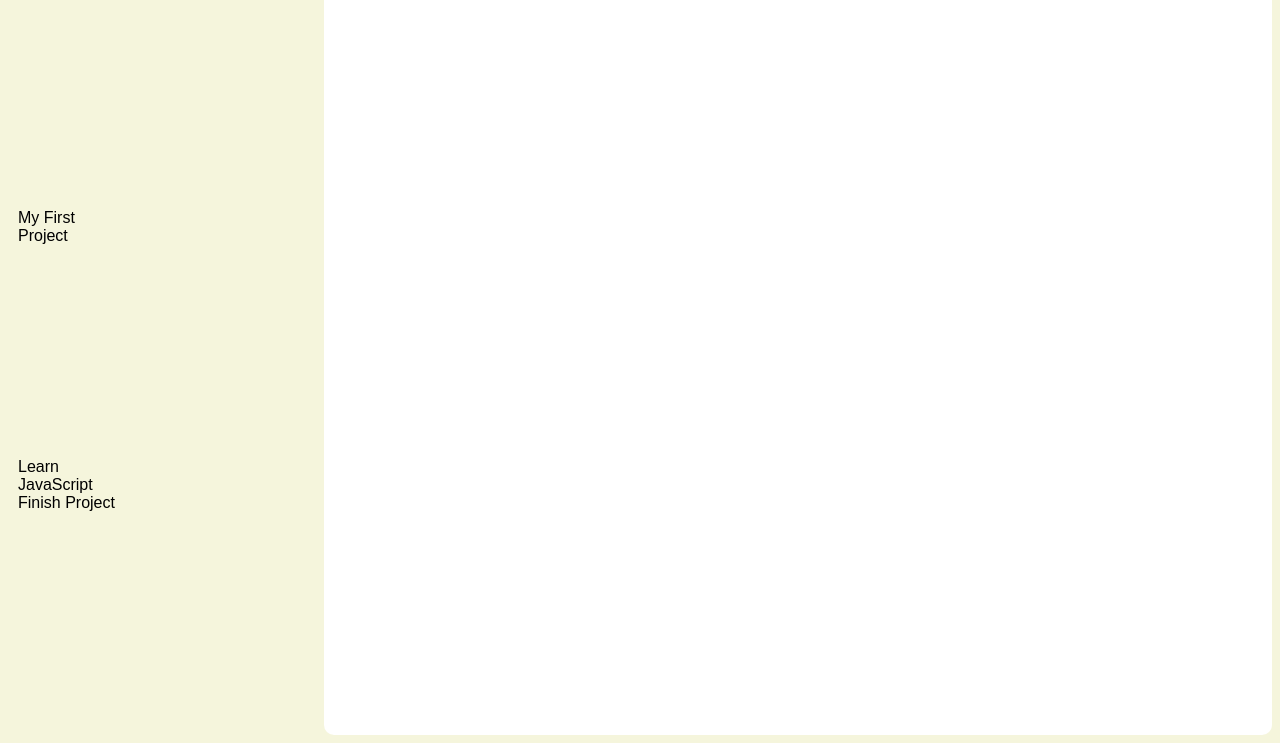
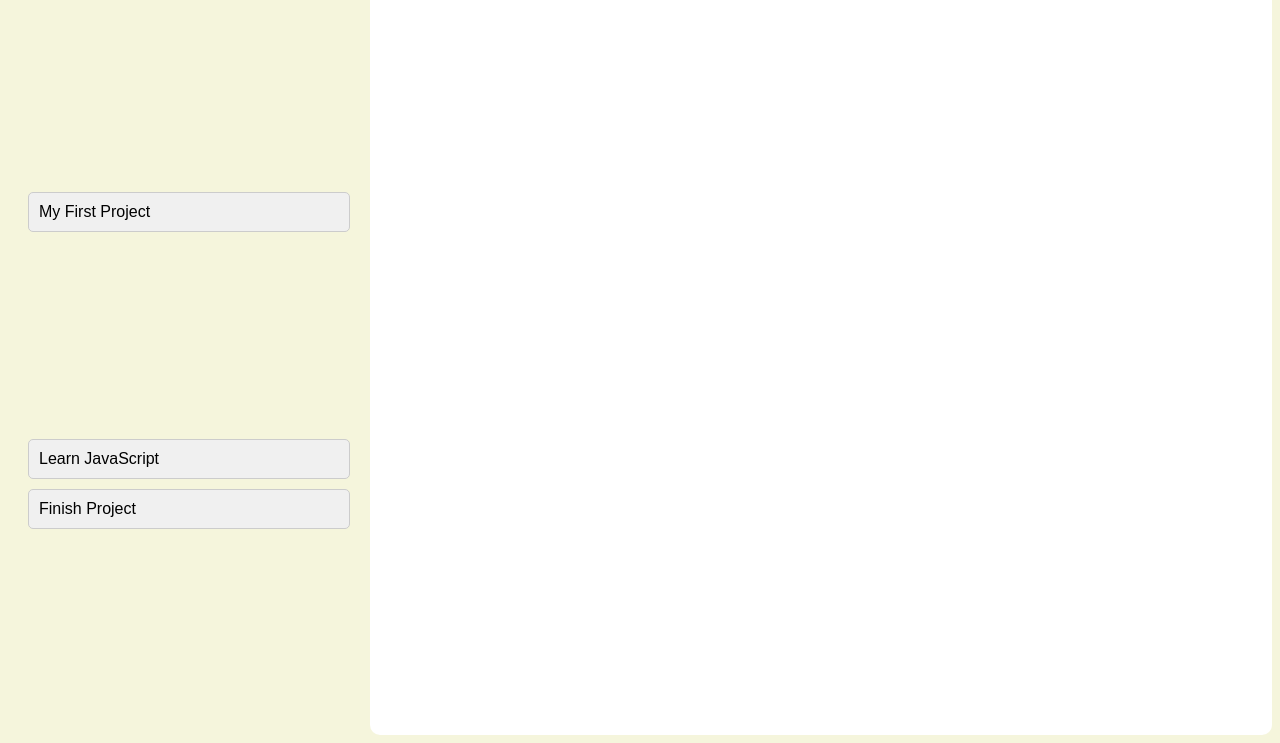
Before and after one commit to earnestabromjr/TOP-ToDo-List-App, a website built with webpack: page src/template.html in a window 1280 px wide. Shown: the part 143-886 px from the top of the page. Built offline with nearby package versions, Linux system fonts and the light colour scheme.

Commit message:
Fixed for now
Was having problems with displaying the correct date when todo was
clicked. The problem was that the method parmeter was not pulling from
localstorage.

```diff
--- a/src/index.js
+++ b/src/index.js
@@ -38,8 +38,13 @@ project.addTodo(
 projectManager.addProject(project);
 projectManager.saveToLocalStorage();
 
+let projectFromStorage = null;
 const storedProjects = storageManager.loadData("projects");
-// console.log(storedProjects[0].name);
+for (const projectData of storedProjects) {
+	projectFromStorage = Project.fromJSON(projectData);
+	projectManager.addProject(projectFromStorage);
+}
+console.log(projectFromStorage.getTodos());
 
 function createProjectArray(storedProjects) {
 	const projectsArray = [];
@@ -48,9 +53,6 @@ function createProjectArray(storedProjects) {
 	});
 	return projectsArray;
 }
-let projectsArray = createProjectArray(storedProjects);
-// console.log(project.getTodos());
-project.getTodoById(); //
 // console.log(project.getTodos()[0].getProperty("title"));
 
 // const content = document.querySelector("#content");
@@ -63,5 +65,8 @@ project.getTodoById(); //
 // content.append(card);
 // console.log(ui.uiElements)
 todoUI.load_default_page(projectManager, storageManager);
-todoUI.loadTodoPage(project.getTodos());
-console.log(projectsArray[0].todos[0].dueDate);
+todoUI.loadTodoPage(projectFromStorage.getTodos());
+
+// for (let todo of project.getTodos()) {
+// 	console.log(todo.dueDate.toString());
+// }
--- a/src/style.css
+++ b/src/style.css
@@ -58,8 +58,28 @@ nav button {
 	grid-row: 2 / 3;
 }
 
+.project-card {
+	background-color: #f0f0f0;
+	border: 1px solid #ccc;
+	border-radius: 5px;
+	padding: 10px;
+	margin: 10px;
+	width: 300px;
+	cursor: pointer;
+}
+
 .todo-list {
 	grid-row: 3 / 4;
+}
+
+.todo-card {
+	background-color: #f0f0f0;
+	border: 1px solid #ccc;
+	border-radius: 5px;
+	padding: 10px;
+	margin: 10px;
+	width: 300px;
+	cursor: pointer;
 }
 
 #todos {
--- a/src/todo.js
+++ b/src/todo.js
@@ -77,7 +77,6 @@ export class Todo {
 	static fromJSON(json) {
 		return new Todo({
 			...json,
-			dueDate: json.dueDate ? new Date(json.dueDate) : null,
 		});
 	}
 }
```
Lines whose indentation alone changed are shown as unchanged.
